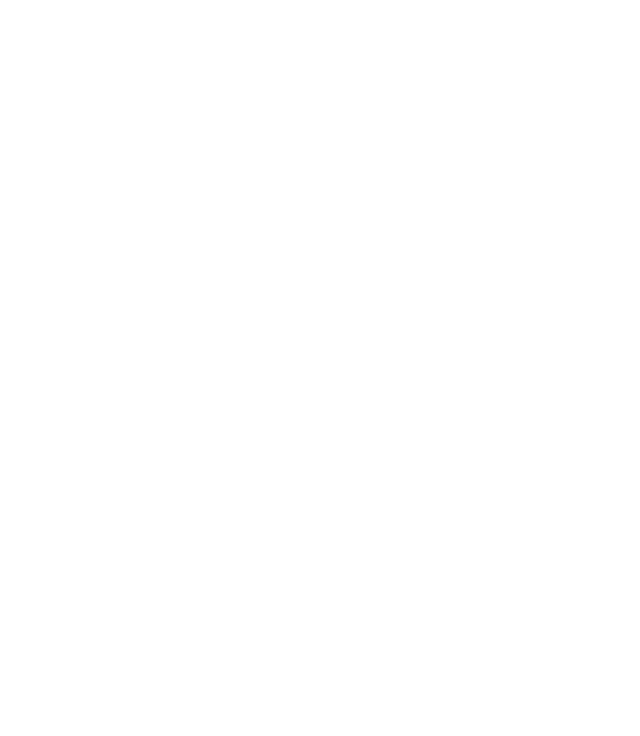
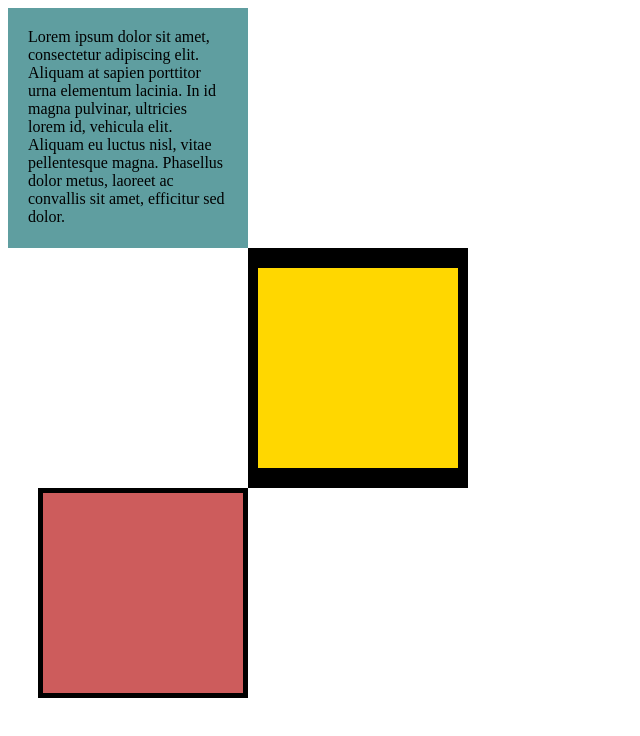
Before and after one commit to kritsanapat51/fullstack-learn, a plain HTML site: page 6.3 CSS Box Model/index.html in a window 1280 px wide. Shown: the whole page, without its empty margins (0-640 px from the left). Drawn offline with Linux system fonts and the light colour scheme.

Commit message:
Box model border+margin+padding

```diff
--- a/6.3 CSS Box Model/index.html
+++ b/6.3 CSS Box Model/index.html
@@ -1,18 +1,39 @@
 <!DOCTYPE html>
 <html lang="en">
-
   <head>
-  <meta charset="UTF-8">
+    <meta charset="UTF-8" />
     <title>CSS Box Model</title>
     <style>
       /* Write your CSS code here */
+      div {
+        width: 200px;
+        height: 200px;
+      }
+      p {
+        margin: 0;
+      }
 
+      #first {
+        background-color: cadetblue;
+        padding: 20px;
+        border: 10px black;
+      }
+      #second {
+        background-color: gold;
+        border: solid black;
+        border-width: 20px 10px;
+        margin-left: 240px;
+      }
+      #third {
+        background-color: indianred;
+        border: solid black;
+        border-width: 5px;
+        margin-left: 30px;
+      }
     </style>
   </head>
 
   <body>
-
-
     <!-- TODOs:
 1. Create 3 Boxes using the div element.
 2. Set their sizes to 200px heigh by 200px wide.
@@ -28,7 +49,18 @@ Hint: Use the CSS inspector in Chrome.
 8. Set the 3rd div to have a 10px border
 9. Set the margins for the divs so that each box corner touches the other. (See the goal image)
 -->
+    <div id="first">
+      <p>
+        Lorem ipsum dolor sit amet, consectetur adipiscing elit. Aliquam at
+        sapien porttitor urna elementum lacinia. In id magna pulvinar, ultricies
+        lorem id, vehicula elit. Aliquam eu luctus nisl, vitae pellentesque
+        magna. Phasellus dolor metus, laoreet ac convallis sit amet, efficitur
+        sed dolor.
+      </p>
+    </div>
 
+    <div id="second"></div>
+
+    <div id="third"></div>
   </body>
-
 </html>
```
Lines whose indentation alone changed are shown as unchanged.
